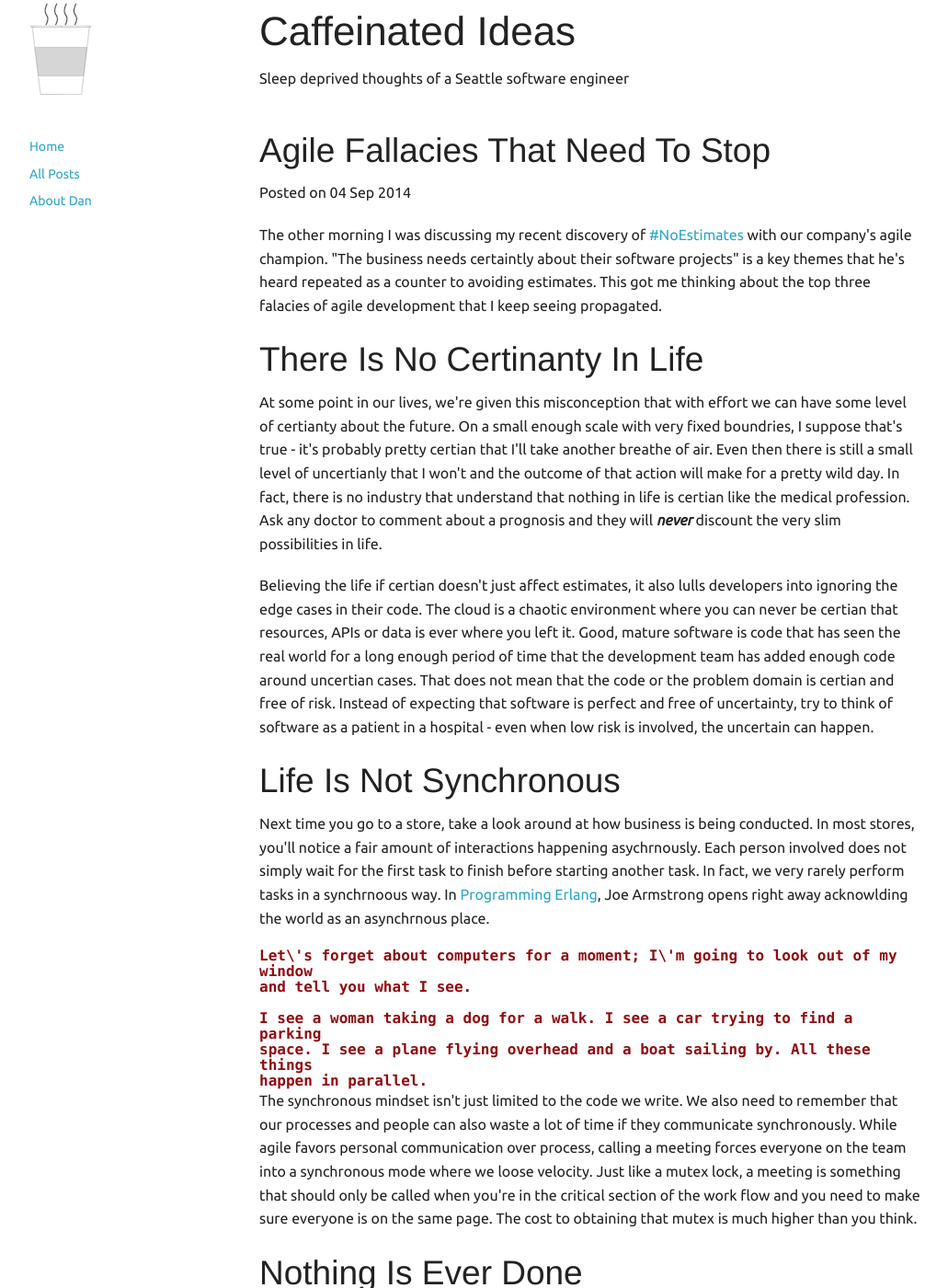
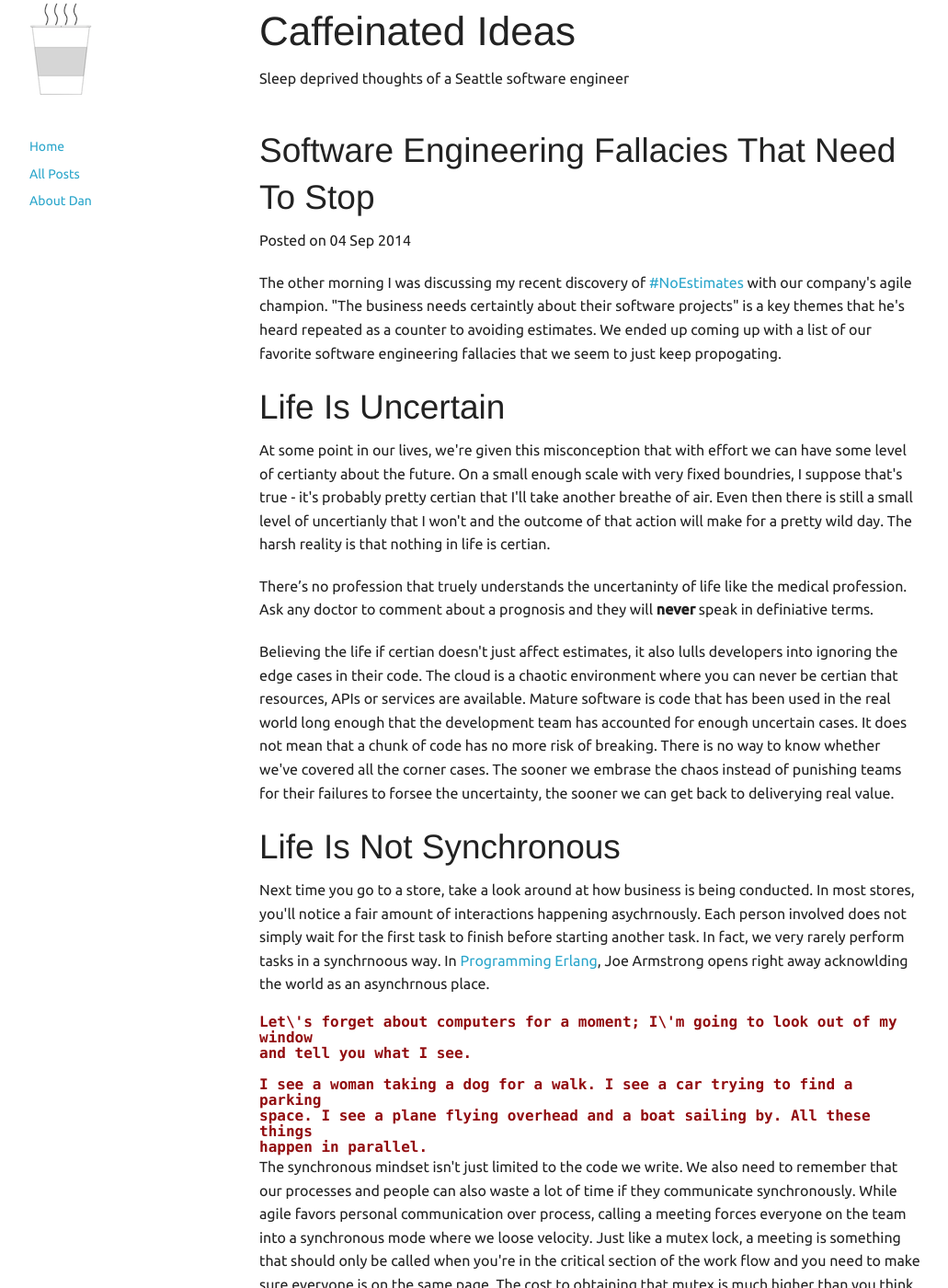
Before and after one commit to dhable/caffeinatedideas.com, a Jekyll site: the page built from _posts/2014-09-04-agile-fallacies-that-need-to-stop.markdown, in a window 1280 px wide and 1400 px high. Shown: the whole window at 92% size, without its empty margins (123-1154 px from the left). Built offline with Jekyll 4.4.1, drawn with Linux system fonts in a browser that asks for light colours; nearby versions of some CDN libraries; comment, search, counter and statistics services are not loaded.

Commit message:
Updated first two parts.

```diff
--- a/_posts/2014-09-04-agile-fallacies-that-need-to-stop.markdown
+++ b/_posts/2014-09-04-agile-fallacies-that-need-to-stop.markdown
@@ -1,6 +1,6 @@
 ---
 layout: post
-title: Agile Fallacies That Need To Stop
+title: Software Engineering Fallacies That Need To Stop
 status: publish
 type: post
 published: true
@@ -8,23 +8,25 @@ comments: true
 ---
 The other morning I was discussing my recent discovery of [#NoEstimates][NoEstimates] with our company\'s agile champion.
 \"The business needs certaintly about their software projects\" is a key themes that he\'s heard repeated as a counter to avoiding
-estimates. This got me thinking about the top three falacies of agile development that I keep seeing propagated.
+estimates. We ended up coming up with a list of our favorite software engineering fallacies that we seem to just keep propogating.
 
 <!--EndExcerpt-->
 
-## There Is No Certinanty In Life
+## Life Is Uncertain
 
 At some point in our lives, we\'re given this misconception that with effort we can have some level of certianty about the future. On a small
 enough scale with very fixed boundries, I suppose that\'s true - it\'s probably pretty certian that I\'ll take another breathe of air. Even
-then there is still a small level of uncertianly that I won\'t and the outcome of that action will make for a pretty wild day. In fact, there
-is no industry that understand that nothing in life is certian like the medical profession. Ask any doctor to comment about a prognosis and
-they will ___never___ discount the very slim possibilities in life.
+then there is still a small level of uncertianly that I won\'t and the outcome of that action will make for a pretty wild day. The harsh reality
+is that nothing in life is certian.
+
+There's no profession that truely understands the uncertaninty of life like the medical profession. Ask any doctor to comment about a prognosis
+and they will __never__ speak in definiative terms.
 
 Believing the life if certian doesn\'t just affect estimates, it also lulls developers into ignoring the edge cases in their code. The cloud
-is a chaotic environment where you can never be certian that resources, APIs or data is ever where you left it. Good, mature software is code
-that has seen the real world for a long enough period of time that the development team has added enough code around uncertian cases. That does
-not mean that the code or the problem domain is certian and free of risk. Instead of expecting that software is perfect and free of uncertainty,
-try to think of software as a patient in a hospital - even when low risk is involved, the uncertain can happen.
+is a chaotic environment where you can never be certian that resources, APIs or services are available. Mature software is code that has been used
+in the real world long enough that the development team has accounted for enough uncertain cases. It does not mean that a chunk of code has no
+more risk of breaking. There is no way to know whether we\'ve covered all the corner cases. The sooner we embrase the chaos instead of punishing
+teams for their failures to forsee the uncertainty, the sooner we can get back to deliverying real value.
 
 ## Life Is Not Synchronous
 
```
